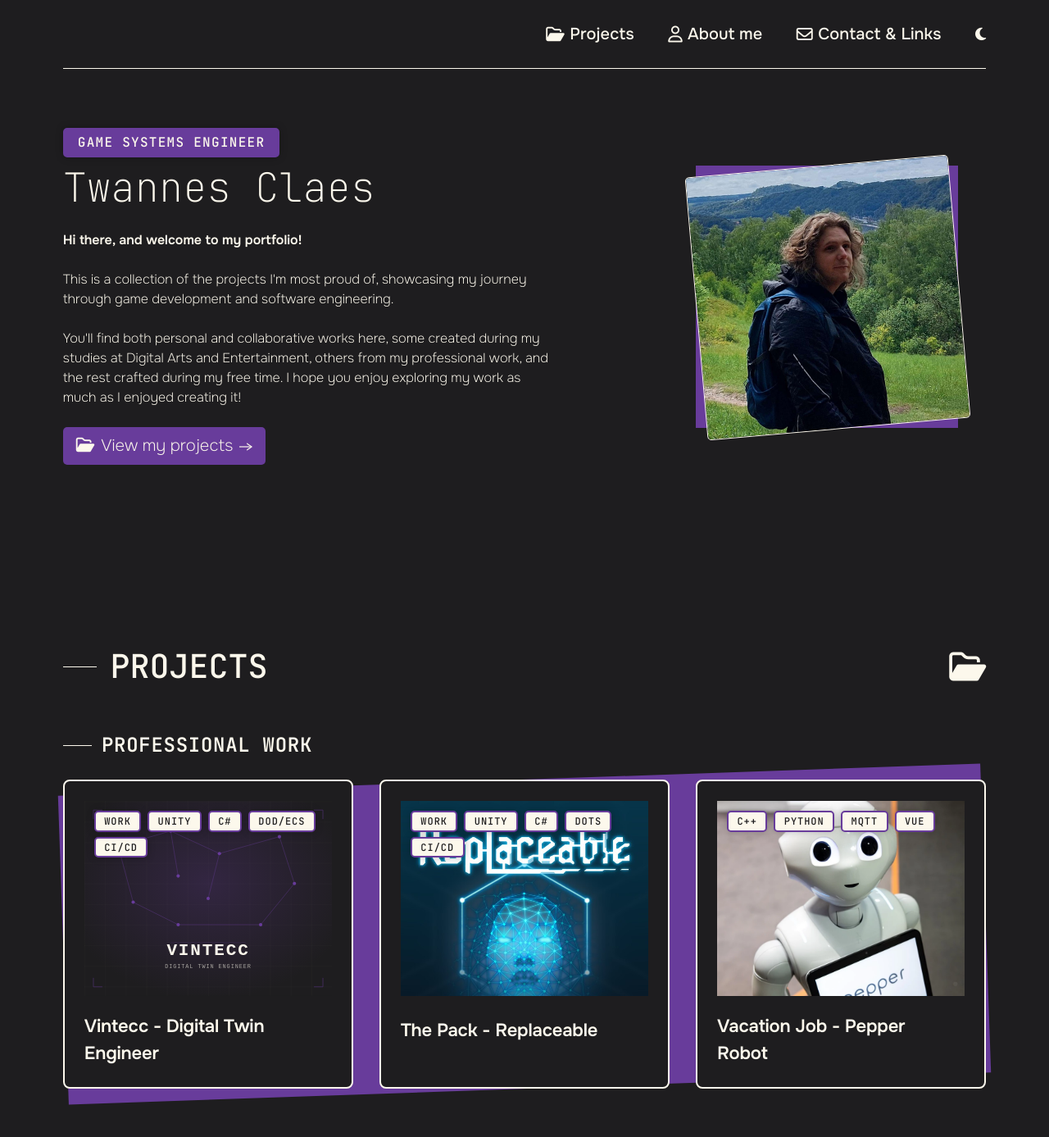
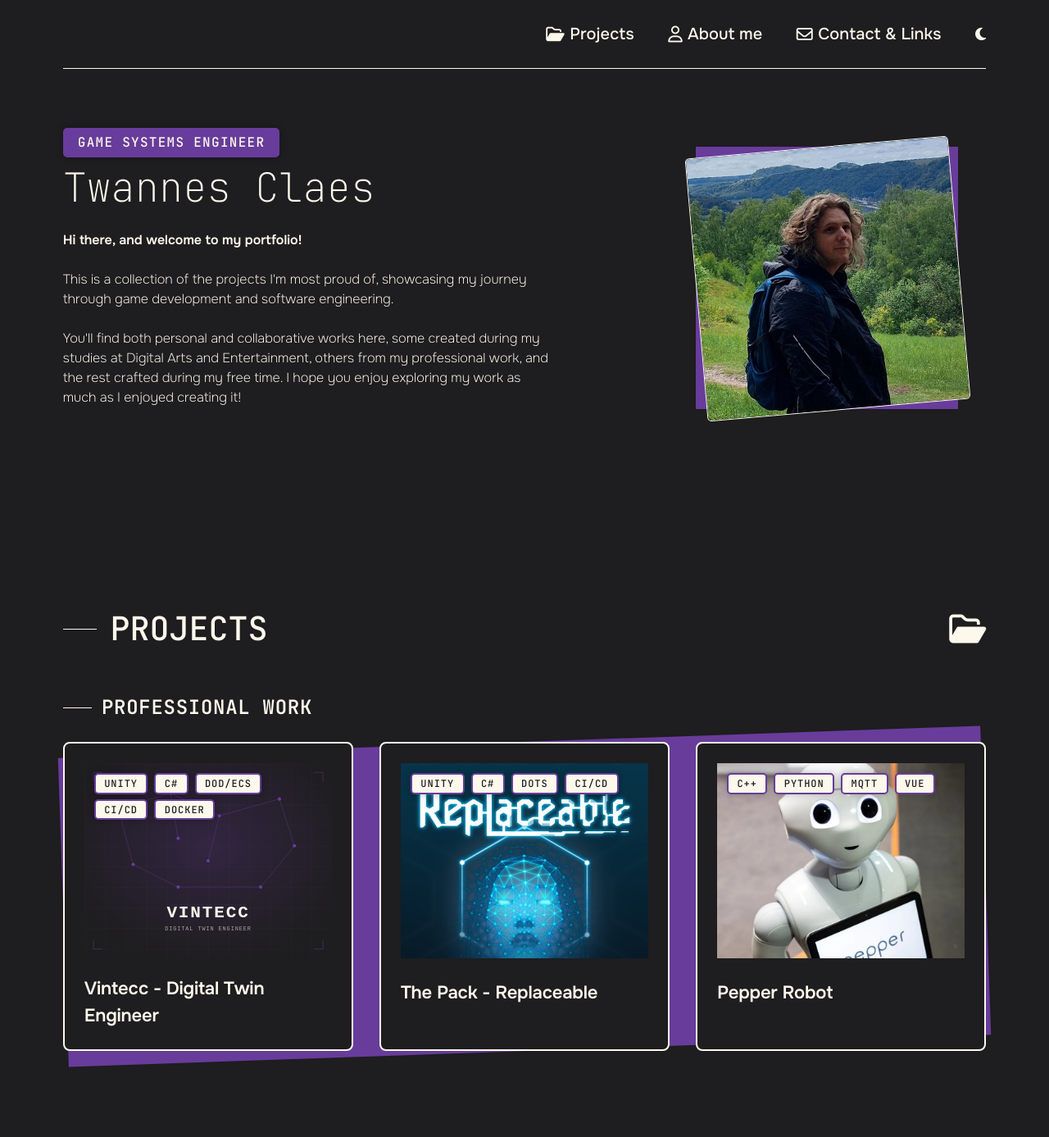
Before and after one commit to Twannes-Claes/twannes-claes.github.io, a Jekyll site: the page built from index.html, in a window 1280 px wide and 1400 px high. Shown: the top 1387 px of the window at 82% size. Built offline with Jekyll 4.4.1, drawn with Linux system fonts in a browser that asks for light colours; nearby versions of some CDN libraries.

Commit message:
feat(site): Drop redundant Work tags, professionalize Pepper Robot copy, remove hero button, add OG banner image

```diff
--- a/_projects/pepper-robot.html
+++ b/_projects/pepper-robot.html
@@ -1,5 +1,5 @@
 ---
-title: Vacation Job - Pepper Robot
+title: Pepper Robot
 category: Professional Work
 active: true
 order: 3
@@ -12,7 +12,7 @@
 sections:
   - label: The Job
     text: >
-      For my summer job, I got hired by a teacher at Howest University to help them in re-programming a Pepper Robot that would be used in a hotel.
+      A professor at MCT Kortrijk contacted me to work on reprogramming a Pepper Robot that would be used in a hotel.
       <br>
       <br>
       The robot needed functionality to work with the website displayed on its tablet. I programmed the functionality to make her move, speak and display the site, allow editing of settings, and integrated <strong>face recognition and animations</strong>.
--- a/_projects/replaceable.html
+++ b/_projects/replaceable.html
@@ -5,7 +5,6 @@
 order: 2
 card_image: /assets/projects/replaceable/card.jpg
 tags:
-  - Work
   - Unity
   - C#
   - DOTS
--- a/_projects/vintecc.html
+++ b/_projects/vintecc.html
@@ -5,11 +5,11 @@
 order: 1
 card_image: /assets/projects/vintecc/cover.svg
 tags:
-  - Work
   - Unity
   - C#
   - DOD/ECS
   - CI/CD
+  - Docker
 sections:
   - label: The Role
     text: >
--- a/index.html
+++ b/index.html
@@ -10,7 +10,9 @@
 
     <meta property="og:title" content="{{ site.title }}">
     <meta property="og:description" content="{{ site.description }}">
-    <meta property="og:image" content="https://i.imgur.com/32B7dGM.png">
+    <meta property="og:image" content="https://twannes-claes.github.io/assets/site/og-banner.jpg">
+    <meta property="og:image:width" content="1200">
+    <meta property="og:image:height" content="630">
     <meta property="og:type" content="website">
     <meta property="og:url" content="https://twannes-claes.github.io/">
 
@@ -44,9 +46,6 @@
                     <br>
                     You'll find both personal and collaborative works here, some created during my studies at Digital Arts and Entertainment, others from my professional work, and the rest crafted during my free time. I hope you enjoy exploring my work as much as I enjoyed creating it!
                 </p>
-                <div class="button">
-                    <a href="#projects"><i class="fa-regular fa-folder-open"></i>View my projects</a>
-                </div>
             </div>
             <div class="header__img">
                 <img src="/assets/site/home-picture.jpg" alt="">
```
Also changed, not shown: assets/site/og-banner.jpg (added).
